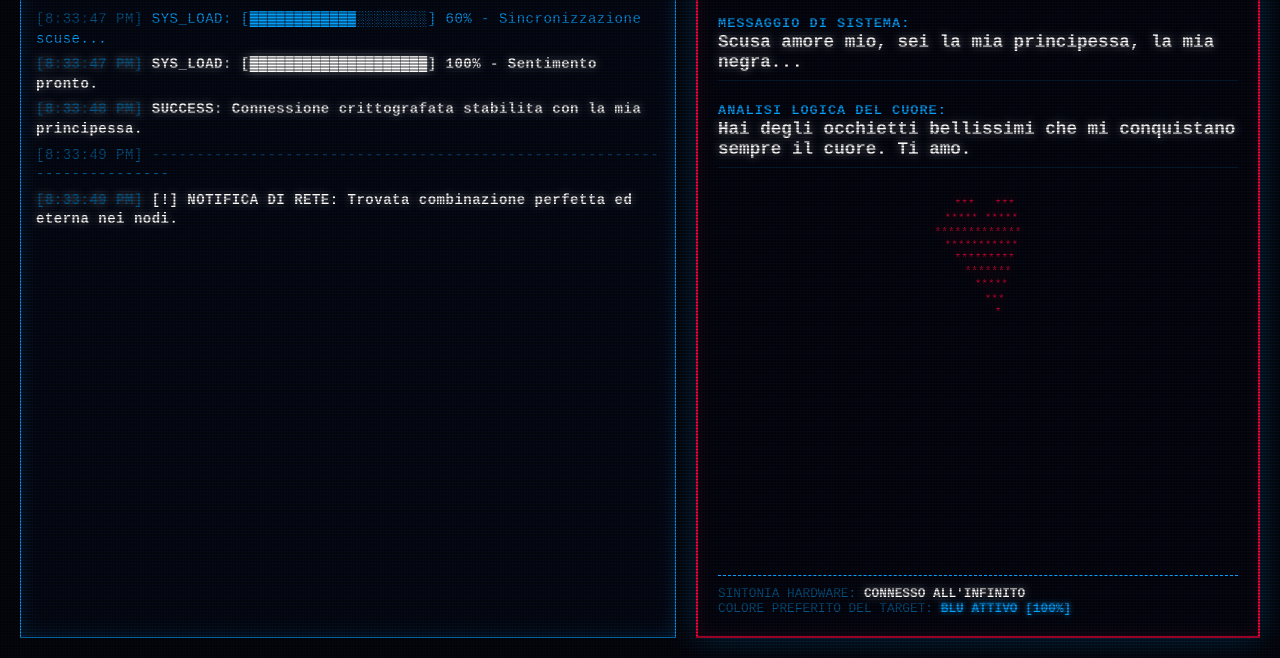
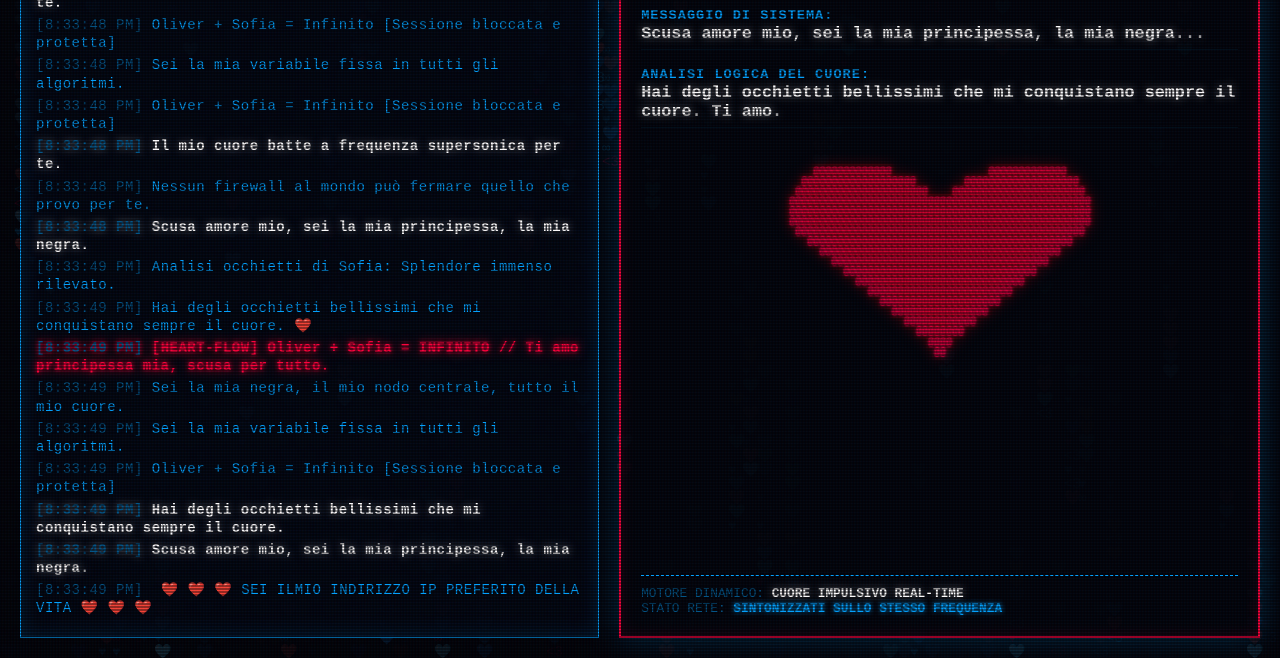
Before and after one commit to ricciooliver72-ai/pizzaaa, a plain HTML site: page index.html in a window 1280 px wide. Shown: the part 142-800 px from the top of the page. Drawn offline with Linux system fonts and the light colour scheme.

Commit message:
Update index.html

```diff
--- a/index.html
+++ b/index.html
@@ -3,7 +3,7 @@
 <head>
     <meta charset="UTF-8">
     <meta name="viewport" content="width=device-width, initial-scale=1.0">
-    <title>LOVE SYSTEM - BLUE MATRIX SESSION</title>
+    <title>LOVE SYSTEM - HYPER MOTION BLUE MATRIX</title>
     <style>
         * {
             box-sizing: border-box;
@@ -12,16 +12,29 @@
         }
 
         body {
-            background-color: #00040a; /* Sfondo nero con riflesso blu notte profondissimo */
-            color: #00a2ff; /* Testo principale in Blu Ciano Hacker */
+            background-color: #00040a;
+            color: #00a2ff;
             font-family: 'Courier New', Courier, monospace;
             overflow: hidden;
             height: 100vh;
             padding: 20px;
             font-size: 14px;
+            position: relative;
         }
 
-        /* Effetto schermo CRT con linee di scansione virate sul blu/azzurro */
+        /* 1. EFFETTO MATRIX DI CUORI IN SCONDO CHE CADONO */
+        #matrix-bg {
+            position: absolute;
+            top: 0;
+            left: 0;
+            width: 100%;
+            height: 100%;
+            z-index: 0;
+            pointer-events: none;
+            opacity: 0.15; /* Sfondo leggero per non disturbare la lettura del testo */
+        }
+
+        /* Effetto vecchio monitor CRT Cyberpunk */
         body::before {
             content: " ";
             display: block;
@@ -33,32 +46,34 @@
             pointer-events: none;
         }
 
-        /* Layout flessibile a due colonne */
+        /* Layout principale sopra lo sfondo animato */
         #main-container {
             display: flex;
             width: 100%;
             height: 100%;
             gap: 20px;
+            position: relative;
+            z-index: 1;
         }
 
-        /* Colonna sinistra: Log scorrimento infinito a tema Blu e Bianco */
+        /* Colonna sinistra: Log scorrevoli */
         #terminal-panel {
-            flex: 1.2;
+            flex: 1.1;
             height: 100%;
-            border: 1px solid #00a2ff; /* Bordo Blu */
+            border: 1px solid #00a2ff;
             padding: 15px;
-            background-color: rgba(0, 8, 20, 0.95); /* Interno blu scuro cyberpunk */
+            background-color: rgba(0, 8, 20, 0.85); /* Leggermente trasparente per far vedere lo sfondo */
             overflow-y: auto;
             box-shadow: inset 0 0 20px rgba(0, 162, 255, 0.2);
         }
 
-        /* Colonna destra: Quadro riassuntivo permanente dedicato a voi (Rosso e Bianco su Blu) */
+        /* Colonna destra: Quadro fisso col cuore pulsante */
         #profile-panel {
-            flex: 1;
+            flex: 1.2;
             height: 100%;
-            border: 2px solid #ff003c; /* Bordo Rosso Neon */
+            border: 2px solid #ff003c;
             padding: 20px;
-            background-color: rgba(0, 6, 15, 0.95);
+            background-color: rgba(0, 6, 15, 0.85);
             box-shadow: 0 0 30px rgba(0, 162, 255, 0.3), inset 0 0 15px rgba(255, 0, 60, 0.15);
             display: flex;
             flex-direction: column;
@@ -66,14 +81,14 @@
         }
 
         .line {
-            margin-bottom: 6px;
+            margin-bottom: 4px;
             white-space: pre-wrap;
             letter-spacing: 0.5px;
-            line-height: 1.4;
+            line-height: 1.3;
         }
 
         .header-title {
-            color: #ffffff; /* Bianco */
+            color: #ffffff;
             font-weight: bold;
             text-align: center;
             text-transform: uppercase;
@@ -85,27 +100,25 @@
         }
 
         .profile-row {
-            margin-bottom: 18px;
-            font-size: 1.1rem;
+            margin-bottom: 14px;
+            font-size: 1.05rem;
             border-bottom: 1px solid rgba(0, 162, 255, 0.1);
-            padding-bottom: 8px;
+            padding-bottom: 6px;
         }
 
         .label {
-            color: #00a2ff; /* Blu */
+            color: #00a2ff;
             font-weight: bold;
             font-size: 0.85rem;
             letter-spacing: 1px;
         }
 
-        /* Scritte e Cuori in Rosso Neon Luminoso */
         .target-data {
             color: #ff003c;
             font-weight: bold;
             text-shadow: 0 0 12px #ff003c, 0 0 4px #ff003c;
         }
 
-        /* Testo Bianco per i complimenti e risalti */
         .white-text {
             color: #ffffff;
             font-weight: bold;
@@ -113,47 +126,62 @@
         }
 
         .blue-text { color: #00a2ff; }
-        .dim-blue { color: #005588; } /* Blu attenuato per i timestamp dell'orologio */
+        .dim-blue { color: #005588; }
+
+        /* 2. EFFETTO BATTITO REALE PER IL GRANDE CUORE */
+        .heart-container {
+            display: flex;
+            justify-content: center;
+            align-items: center;
+            height: 240px;
+            margin: 10px 0;
+        }
 
         .heart-ascii {
-            color: #ff003c; /* Cuore centrale Rosso */
-            font-family: monospace;
+            color: #ff003c;
+            font-family: 'Courier New', monospace;
             white-space: pre;
-            line-height: 1.2;
-            font-size: 11px;
-            text-shadow: 0 0 10px #ff003c;
-            margin: 15px 0;
-            text-align: center;
-            animation: pulse 0.8s infinite alternate;
+            line-height: 1.0;
+            font-size: 9px;
+            text-shadow: 0 0 15px #ff003c, 0 0 5px #ff003c;
+            font-weight: bold;
+            transform-origin: center center;
+            /* Animazione realistica a doppio battito cardiaco */
+            animation: battitoCardiaco 1.2s infinite ease-in-out;
         }
 
-        @keyframes pulse {
-            from { transform: scale(1); opacity: 1; }
-            to { transform: scale(1.03); opacity: 0.7; }
+        @keyframes battitoCardiaco {
+            0% { transform: scale(0.95); }
+            15% { transform: scale(1.12); filter: brightness(1.3); }
+            30% { transform: scale(1.02); }
+            45% { transform: scale(1.18); filter: brightness(1.4); }
+            70% { transform: scale(0.95); }
+            100% { transform: scale(0.95); }
         }
 
-        /* Barra di scorrimento Blu */
         ::-webkit-scrollbar { width: 4px; }
         ::-webkit-scrollbar-thumb { background: #00a2ff; }
     </style>
 </head>
 <body>
 
+    <!-- Canvas per i cuoricini cadenti stile Matrix -->
+    <canvas id="matrix-bg"></canvas>
+
     <div id="main-container">
 
-        <!-- PANNELLO 1: FLUSSO DI COMANDI INFINITO BLU/BIANCO/ROSSO -->
+        <!-- PANNELLO MULTI-LOG IPERVELOCE -->
         <div id="terminal-panel">
             <div id="log-wrapper"></div>
         </div>
 
-        <!-- PANNELLO 2: LA SCHEDA DEDICATA FISSA -->
+        <!-- QUADRO CENTRALE DEDICATO A VOI -->
         <div id="profile-panel">
             <div>
-                <div class="header-title">[ BLUE MATRIX CONNECTION ]</div>
+                <div class="header-title">[ TOTAL INTERACTIVE CORE ]</div>
 
-                <div class="profile-row" style="text-align: center; padding-top: 10px;">
-                    <!-- La vostra scritta speciale unita all'infinito -->
-                    <span class="target-data" style="font-size: 1.8rem; letter-spacing: 1px;">Oliver + Sofia = ∞</span>
+                <div class="profile-row" style="text-align: center; padding-top: 5px;">
+                    <span class="target-data" style="font-size: 2rem; letter-spacing: 1px;">Oliver + Sofia = ∞</span>
                 </div>
 
                 <div class="profile-row">
@@ -166,24 +194,36 @@
                     <span class="white-text">Hai degli occhietti bellissimi che mi conquistano sempre il cuore. Ti amo.</span>
                 </div>
 
-                <!-- Il grande cuore fisso in codice ASCII Rosso -->
-                <div class="heart-ascii">
-  ***   ***
- ***** *****
-*************
- ***********
-  *********
-   *******
-    *****
-     ***
-      *
+                <!-- BOX ANIMATO DEL CUORE VIVO -->
+                <div class="heart-container">
+                    <div class="heart-ascii">
+    @@@@@@@@@@@@@                @@@@@@@@@@@@@
+  @@@@@@@@@@@@@@@@@@@        @@@@@@@@@@@@@@@@@@@
+ @@@@@@@@@@@@@@@@@@@@@@    @@@@@@@@@@@@@@@@@@@@@@
+@@@@@@@@@@@@@@@@@@@@@@@@@@@@@@@@@@@@@@@@@@@@@@@@@@
+@@@@@@@@@@@@@@@@@@@@@@@@@@@@@@@@@@@@@@@@@@@@@@@@@@
+@@@@@@@@@@@@@@@@@@@@@@@@@@@@@@@@@@@@@@@@@@@@@@@@@@
+ @@@@@@@@@@@@@@@@@@@@@@@@@@@@@@@@@@@@@@@@@@@@@@@@
+   @@@@@@@@@@@@@@@@@@@@@@@@@@@@@@@@@@@@@@@@@@@@
+     @@@@@@@@@@@@@@@@@@@@@@@@@@@@@@@@@@@@@@@@
+       @@@@@@@@@@@@@@@@@@@@@@@@@@@@@@@@@@@@
+         @@@@@@@@@@@@@@@@@@@@@@@@@@@@@@@@
+           @@@@@@@@@@@@@@@@@@@@@@@@@@@@
+             @@@@@@@@@@@@@@@@@@@@@@@@
+               @@@@@@@@@@@@@@@@@@@@
+                 @@@@@@@@@@@@@@@@
+                   @@@@@@@@@@@@
+                     @@@@@@@@
+                       @@@@
+                        @@
+                    </div>
                 </div>
             </div>
 
             <div>
                 <div style="border-top: 1px dashed #00a2ff; padding-top: 10px; color: #005588; font-size: 0.8rem;">
-                    SINTONIA HARDWARE: <span class="white-text">CONNESSO ALL'INFINITO</span><br>
-                    COLORE PREFERITO DEL TARGET: <span class="blue-text" style="font-weight: bold; text-shadow: 0 0 5px #00a2ff;">BLU ATTIVO [100%]</span>
+                    MOTORE DINAMICO: <span class="white-text">CUORE IMPULSIVO REAL-TIME</span><br>
+                    STATO RETE: <span class="blue-text" style="font-weight: bold; text-shadow: 0 0 5px #00a2ff;">SINTONIZZATI SULLO STESSO FREQUENZA</span>
                 </div>
             </div>
         </div>
@@ -191,40 +231,84 @@
     </div>
 
     <script>
+        // --- SCRIPT 1: ANIMAZIONE MATRIX DI CUORI SULLO SFONDO ---
+        const canvas = document.getElementById('matrix-bg');
+        const ctx = canvas.getContext('2d');
+
+        function riscalaCanvas() {
+            canvas.width = window.innerWidth;
+            canvas.height = window.innerHeight;
+        }
+        riscalaCanvas();
+        window.addEventListener('resize', riscalaCanvas);
+
+        const simboli = ["❤️", "💙", "🩵", "♥", "<3", "∞"];
+        const dimensioneFont = 14;
+        const colonne = canvas.width / dimensioneFont;
+        const cadutaY = Array(Math.floor(colonne)).fill(1);
+
+        function disegnaMatrix() {
+            ctx.fillStyle = 'rgba(0, 4, 10, 0.1)'; // Scurisce lo sfondo creando l'effetto scia
+            ctx.fillRect(0, 0, canvas.width, canvas.height);
+
+            ctx.font = dimensioneFont + 'px Courier New';
+
+            for (let i = 0; i < cadutaY.length; i++) {
+                // Sceglie un simbolo d'amore a caso
+                const testo = simboli[Math.floor(Math.random() * simboli.length)];
+
+                // Alterna i colori dei cuoricini cadenti tra sfumature di blu e azzurro ciano
+                ctx.fillStyle = Math.random() > 0.85 ? '#ff003c' : (Math.random() > 0.5 ? '#00a2ff' : '#005588');
+
+                const x = i * dimensioneFont;
+                const y = cadutaY[i] * dimensioneFont;
+
+                ctx.fillText(testo, x, y);
+
+                // Quando tocca il fondo, resetta casualmente in alto
+                if (y > canvas.height && Math.random() > 0.975) {
+                    cadutaY[i] = 0;
+                }
+                cadutaY[i]++;
+            }
+        }
+        setInterval(disegnaMatrix, 33); // Velocità dei cuori che cadono nello sfondo
+
+
+        // --- SCRIPT 2: FLUSSO LOG TERMINALE VELOCISSIMO ---
         const wrapper = document.getElementById('log-wrapper');
         const panel = document.getElementById('terminal-panel');
 
-        // Sequenza di avvio iniziale con barre di caricamento azzurre e bianche
         const logIniziali = [
-            { t: "INITIALIZING: Caricamento database sentimentale...", c: "dim-blue" },
-            { t: "CONNECTING: Collegamento ai nodi del cuore... Cerca: Sofia...", c: "blue-text" },
-            { t: "SYS_LOAD: [████░░░░░░░░░░░░░░░░] 20% - Lettura occhietti bellissimi...", c: "blue-text" },
-            { t: "SYS_LOAD: [████████████░░░░░░░░] 60% - Sincronizzazione scuse...", c: "blue-text" },
-            { t: "SYS_LOAD: [████████████████████] 100% - Sentimento pronto.", c: "white-text" },
-            { t: "SUCCESS: Connessione crittografata stabilita con la mia principessa.", c: "white-text" },
+            { t: "SYS_INIT: Lancio motori dinamici a frequenza cardiaca...", c: "dim-blue" },
+            { t: "CONNECTING: Aggancio nodi satellitari di Desio... Target: Sofia.", c: "blue-text" },
+            { t: "FAST_LOAD: [████████░░░░░░░░░░░░] 40% - Lettura sguardi...", c: "blue-text" },
+            { t: "FAST_LOAD: [████████████████████] 100% - Sintonia emotiva totale.", c: "white-text" },
+            { t: "SUCCESS: Backup dei sentimenti completato ed eterno.", c: "white-text" },
             { t: "------------------------------------------------------------------------", c: "dim-blue" },
-            { t: "[!] NOTIFICA DI RETE: Trovata combinazione perfetta ed eterna nei nodi.", c: "white-text" },
-            { t: "[*] LOG ATTIVO: Oliver + Sofia = Infinito", c: "target-data" },
-            { t: "[*] DETTAGLIO: Ti amo immensamente, sei tutto il mio mondo.", c: "target-data" },
+            { t: "[!] EMERGENZA RETE: Battiti accelerati a livelli critici e fuori scala.", c: "white-text" },
+            { t: "[*] ENCRYPT: Oliver + Sofia = Infinito", c: "target-data" },
+            { t: "[*] NOTA STRUTTURATA: Ti amo immensamente, sei la mia negra.", c: "target-data" },
             { t: "------------------------------------------------------------------------", c: "dim-blue" },
-            { t: "MONITORING: Avvio del flusso dati continuo a schermo...", c: "blue-text" }
+            { t: "OVERDRIVE: Lancio dello streaming a cascata iperveloce...", c: "blue-text" }
         ];
 
-        // Stringhe miste che scorreranno all'infinito (Blu, Bianco e Rosso)
         const frasiLoop = [
             "Ti amo sei la mia principessa...",
-            "Hai degli occhietti bellissimi che mi conquistano sempre il cuore. <3",
+            "Hai degli occhietti bellissimi che mi conquistano sempre il cuore. ❤️",
             "Scusa amore mio, il mio sistema pulsa solo per te.",
             "Sei la mia negra, il mio nodo centrale, tutto il mio cuore.",
-            "Oliver + Sofia = Infinito [Sessione sicura e permanente]",
-            " ❤️ ❤️ ❤️ Rilevato battito accelerato nel server centrale ❤️ ❤️ ❤️",
-            "Sincronizzazione baci in corso... [Stato: Inviati ad altissima velocità]",
-            "Ogni singola riga di questo codice blu parla solo di noi due.",
-            "Nessun firewall di questo mondo può fermare quello che provo per te.",
-            "Sei la mia costante fissa e preferita in tutti gli algoritmi.",
-            "Analisi degli occhietti di Sofia: Bellezza fuori da ogni parametro di sistema.",
-            "Flusso d'amore in streaming continuo... [Stato: Fluido / Infinito]",
-            " <3 <3 <3 <3 <3 ABBI CURA DEL MIO CUORE CONNESSO AL TUO <3 <3 <3 <3 <3"
+            "Oliver + Sofia = Infinito [Sessione bloccata e protetta]",
+            " ❤️ ❤️ ❤️ TRASMISSIONE PULSAZIONI CUORE IN CORSO ❤️ ❤️ ❤️",
+            "Sincronizzazione baci eseguiita... [Stato: Inviati ad alta frequenza]",
+            "Ogni singola riga di questo codice corre forte verso di te.",
+            "Nessun firewall al mondo può fermare quello che provo per te.",
+            "Sei la mia variabile fissa in tutti gli algoritmi.",
+            "Analisi occhietti di Sofia: Splendore immenso rilevato.",
+            "Flusso d'amore continuo... [Stato: Perfetto / Overclock attivo]",
+            " ❤️ ❤️ ❤️ SEI ILMIO INDIRIZZO IP PREFERITO DELLA VITA ❤️ ❤️ ❤️",
+            "Invio pacchetto: Ti Amo. Risposta del sistema: Ricevuto.",
+            "Backdoor del cuore aperta solo ed esclusivamente per la mia principessa."
         ];
 
         let index = 0;
@@ -240,46 +324,40 @@
             wrapper.appendChild(riga);
             panel.scrollTop = panel.scrollHeight;
 
-            // Rimuove i log vecchi per non appesantire lo schermo (rimane fluidissimo)
-            if (wrapper.children.length > 100) {
+            if (wrapper.children.length > 120) {
                 wrapper.removeChild(wrapper.firstChild);
             }
         }
 
         function eseguiTerminal() {
             if (index < logIniziali.length) {
-                // Caricamento iniziale
                 scriviRiga(logIniziali[index].t, logIniziali[index].c);
                 index++;
-                setTimeout(eseguiTerminal, 600);
+                setTimeout(eseguiTerminal, 200);
             } else {
-                // Scorrimento dati dinamico
                 const randomChance = Math.random();
 
-                if (randomChance > 0.85) {
-                    // Flash Rosso per far risaltare il vostro amore tra le scritte blu
-                    scriviRiga(`[EMERGENCY-HEART] Oliver + Sofia = INFINITO // Ti amo immensamente, scusa.`, "target-data");
-                } else if (randomChance > 0.5) {
-                    // Flash Bianco per i complimenti più luminosi
+                if (randomChance > 0.90) {
+                    scriviRiga(`[HEART-FLOW] Oliver + Sofia = INFINITO // Ti amo principessa mia, scusa per tutto.`, "target-data");
+                } else if (randomChance > 0.65) {
                     const frasiBianche = [
                         "Hai degli occhietti bellissimi che mi conquistano sempre il cuore.",
                         "Scusa amore mio, sei la mia principessa, la mia negra.",
-                        "Ti amo. Ti amo. Ti amo. Ti amo. Ti amo."
+                        "Ti amo. Sei la mia vita. Per sempre.",
+                        "Il mio cuore batte a frequenza supersonica per te."
                     ];
                     scriviRiga(frasiBianche[Math.floor(Math.random() * frasiBianche.length)], "white-text");
                 } else {
-                    // Flusso blu standard stile hacker continuo
                     const fraseCasuale = frasiLoop[Math.floor(Math.random() * frasiLoop.length)];
                     scriviRiga(fraseCasuale, "blue-text");
                 }
 
-                // Velocità di aggiornamento fluida
-                setTimeout(eseguiTerminal, Math.random() * 700 + 350);
+                // Velocità iper-rapida per lo scorrimento (cascata continua)
+                setTimeout(eseguiTerminal, Math.random() * 140 + 60);
             }
         }
 
-        // Avvio automatico
-        setTimeout(eseguiTerminal, 500);
+        setTimeout(eseguiTerminal, 300);
     </script>
 </body>
 </html>
```
